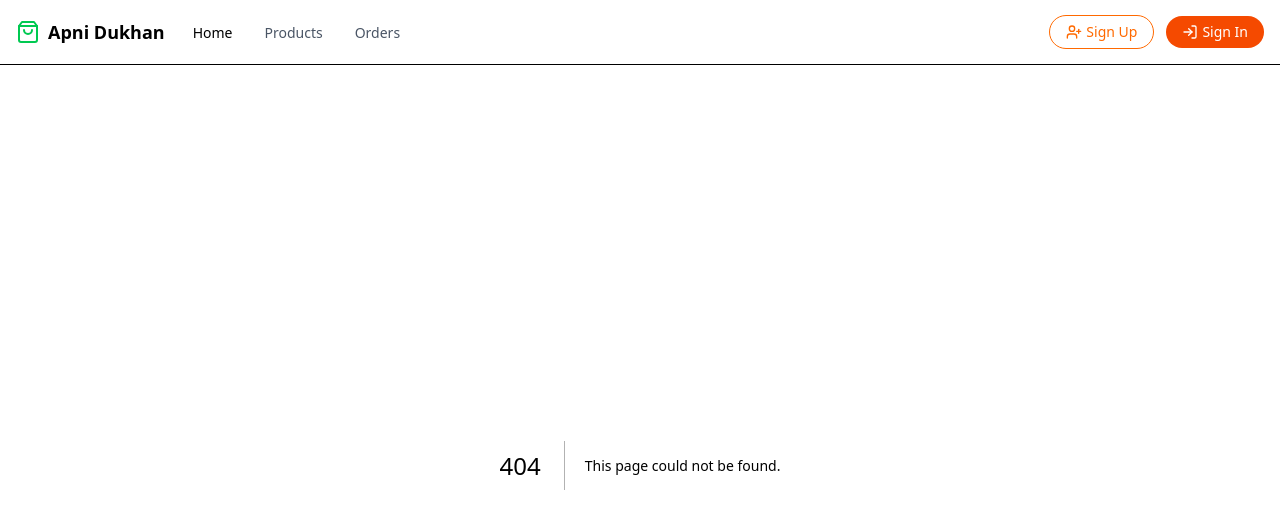
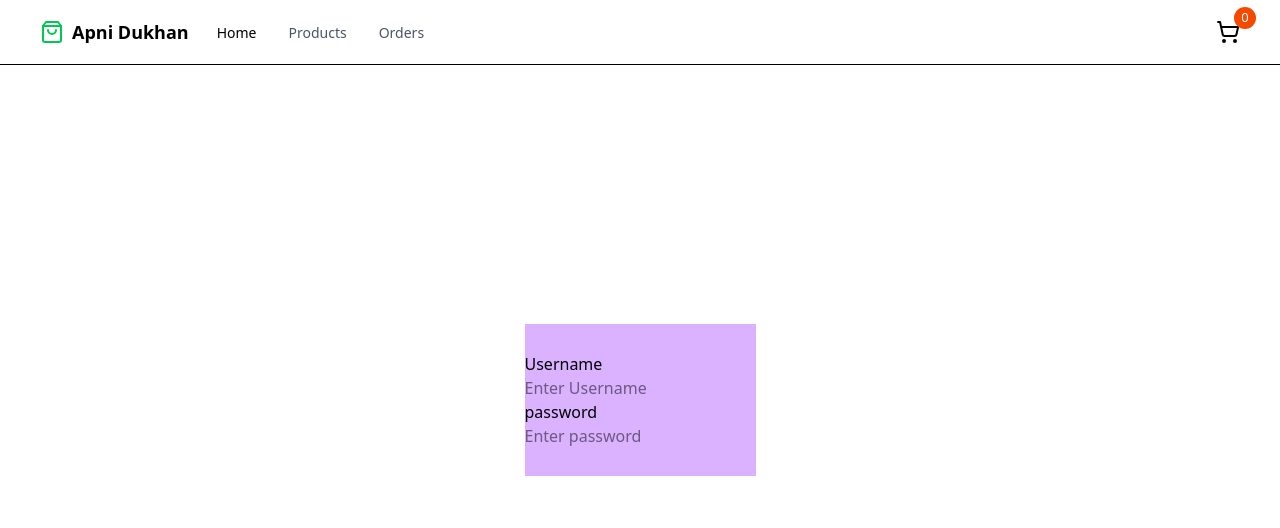
Before and after one commit to Vijaykumar308/apni-dukan, a Next.js app: page /login in a window 1280 px wide. Before the commit this address had no page. Shown: the top 528 px of the page. Built offline with nearby package versions, Linux system fonts and the light colour scheme.

Commit message:
add to cart icon added

```diff
--- a/public/components/header/Header.jsx
+++ b/public/components/header/Header.jsx
@@ -3,15 +3,15 @@
 import Link from 'next/link'
 import React from 'react'
 import "./header.css";
-import { ShoppingBag } from "lucide-react"
+import { ShoppingBag, ShoppingCart } from "lucide-react"
 import {usePathname } from 'next/navigation';
 
 function Header() {
   const pathname = usePathname();
 
   return (
-    <header className="w-full border-b">
-      <div className="container mx-auto flex h-16 items-center justify-between px-4">
+    <header className="w-full border-b fixed bg-white">
+      <div className="container mx-auto flex h-16 items-center justify-between px-10">
         <div className="flex items-center gap-2">
           <ShoppingBag className="h-6 w-6 text-green-500" />
           <span className="text-lg font-bold">Apni Dukhan</span>
@@ -39,7 +39,7 @@ function Header() {
         </div>
 
 
-        <div className="flex items-center gap-3">
+        {/* <div className="flex items-center gap-3">
           <Link
             href="/signup"
             className="rounded-full border border-orange-500 px-4 py-1.5 text-sm font-medium text-orange-500 hover:bg-orange-50"
@@ -66,7 +66,7 @@ function Header() {
             </span>
           </Link>
           <Link
-            href="/signin"
+            href="/login"
             className="rounded-full bg-orange-600 px-4 py-1.5 text-sm font-medium text-white hover:bg-orange-700"
           >
             <span className="flex items-center gap-1">
@@ -89,6 +89,14 @@ function Header() {
               Sign In
             </span>
           </Link>
+        </div> */}
+
+        <div className=''>
+          <p className='cursor-pointer relative'>{<ShoppingCart />}
+          {
+            <span className='absolute -top-[13px] left-[18px] bg-[#f54900] text-white rounded-full w-[22px] h-[22px] flex justify-center items-center text-[13px]'>0</span>
+          }
+          </p>
         </div>
       </div>
     </header>
--- /dev/null
+++ b/src/app/(auth)/login/page.jsx
@@ -0,0 +1,20 @@
+import React from 'react'
+
+function Login() {
+  return (
+    <div className='flex h-screen justify-center items-center'>
+        <div className='box-container bg-purple-300 py-7'>
+            <div className='form flex flex-col'>
+                <label htmlFor="username">Username</label>
+                <input type='text' placeholder='Enter Username' />
+            </div>
+            <div className='form flex flex-col'>
+                <label htmlFor="password">password</label>
+                <input type='password' placeholder='Enter password' />
+            </div>
+        </div>
+    </div>
+  )
+}
+
+export default Login
--- a/src/app/products/@ProductCard/loading.jsx
+++ b/src/app/products/@ProductCard/loading.jsx
@@ -4,27 +4,27 @@ import "../@ProductCard/loadingCss.css";
 
 function ProductLoading() {
   return (
-    <div className='h-[calc(100vh-40px)] flex justify-center items-center'>
-      <div class="boxes">
-        <div class="box">
+    <div className='h-[calc(100vh-64px)] flex justify-center items-center'>
+      <div className="boxes">
+        <div className="box">
           <div></div>
           <div></div>
           <div></div>
           <div></div>
         </div>
-        <div class="box">
+        <div className="box">
           <div></div>
           <div></div>
           <div></div>
           <div></div>
         </div>
-        <div class="box">
+        <div className="box">
           <div></div>
           <div></div>
           <div></div>
           <div></div>
         </div>
-        <div class="box">
+        <div className="box">
           <div></div>
           <div></div>
           <div></div>
--- a/src/app/products/@ProductCard/page.jsx
+++ b/src/app/products/@ProductCard/page.jsx
@@ -1,23 +1,41 @@
+'use client';
 import Image from 'next/image'
-import React from 'react'
+import React, { useEffect, useState } from 'react'
 import { Star, ShoppingCart } from 'lucide-react';
+
+
+function productCard() {
+  const [products, setProducts] = useState([]);
 
   const getProject = async () => {
     const response = await fetch('https://api.escuelajs.co/api/v1/products');
+    // const response = await fetch('https://dummyjson.com/products');
     const data = await response.json();
+    console.log(data);
     return data;
   }
 
-async function productCard() {
+  useEffect(() => {
+
+    const fetchData = async () => {
       const data = await getProject();
+      setProducts(data); // This now runs *after* data is fetched
+    };
+
+    fetchData();
+  }, [])
+
+  const handlerAddToCart = () => {
+    console.log('clicked..');
+  }
 
   return (
-    <div className='grid gap-6 sm:grid-cols-2 md:grid-cols-3 lg:grid-cols-4 xl:grid-cols-5'>
+    <div className='mt-20 mx-10 grid gap-6 sm:grid-cols-2 md:grid-cols-3 lg:grid-cols-3 xl:grid-cols-4'>
       {
-        data.map((item, index) => (
+        products?.map((item, index) => (
           <div key={index} className='card flex flex-col pb-5 rounded-md' style={{ boxShadow: "rgba(50, 50, 93, 0.25) 0px 50px 100px -20px, rgba(0, 0, 0, 0.3) 0px 30px 60px -30px" }}>
             <div className='card_image flex justify-center items-center'>
-              <Image src={item?.images.shift()} alt='addfds' width={200} height={200} />
+              <Image src={item?.images[0]} alt='addfds' width={200} height={200} />
             </div>
 
             <div className='px-3'>
@@ -28,6 +46,7 @@ async function productCard() {
                   : item?.description}</p>
               </div>
 
+
               <div className='flex justify-between items-center pt-3'>
                 <p className='price'><span className='text-2xl text-[#6477f2] font-bold mr-2 text-shadow-amber-950'>${item?.price}</span><span className='text-sm line-through'>219.99</span></p>
                 <span className='bg-green-400 text-green-800 text-sm px-2 text-white'>-50%</span>
@@ -37,12 +56,12 @@ async function productCard() {
               <div className='rating py-3'>
                 <div className='flex'>
                   <p className='flex space-x-1 items-center'>
-                    {Array(4).fill().map((_, index) => <Star key={index} fill='orange' stroke='orange' size={15} />)} <span className='text-sm ml-3'>4</span>
+                    {Array(item?.rating | 4).fill().map((_, index) => <Star key={index} fill='orange' stroke='orange' size={15} />)} <span className='text-sm ml-3'>{item?.rating || 4}</span>
                   </p>
                 </div>
               </div>
 
-              <button className='bg-orange-600 py-2 px-2 rounded-sm text-sm text-white w-full flex justify-center cursor-pointer'> <span className='mr-3'> <ShoppingCart /></span> Add to Cart</button>
+              <button className='bg-orange-600 py-2 px-2 rounded-sm text-sm text-white w-full flex justify-center cursor-pointer'> <span className='mr-3' onClick={() => handlerAddToCart()}> <ShoppingCart /></span> Add to Cart</button>
             </div>
           </div>
         ))
--- a/src/app/products/page.jsx
+++ b/src/app/products/page.jsx
@@ -3,7 +3,7 @@ import React from 'react'
 function Products() {
   return (
     <div>
-      fsfsfds
+      dfdsfdsfdsfsds
     </div>
   )
 }
```
Lines whose indentation alone changed are shown as unchanged.
